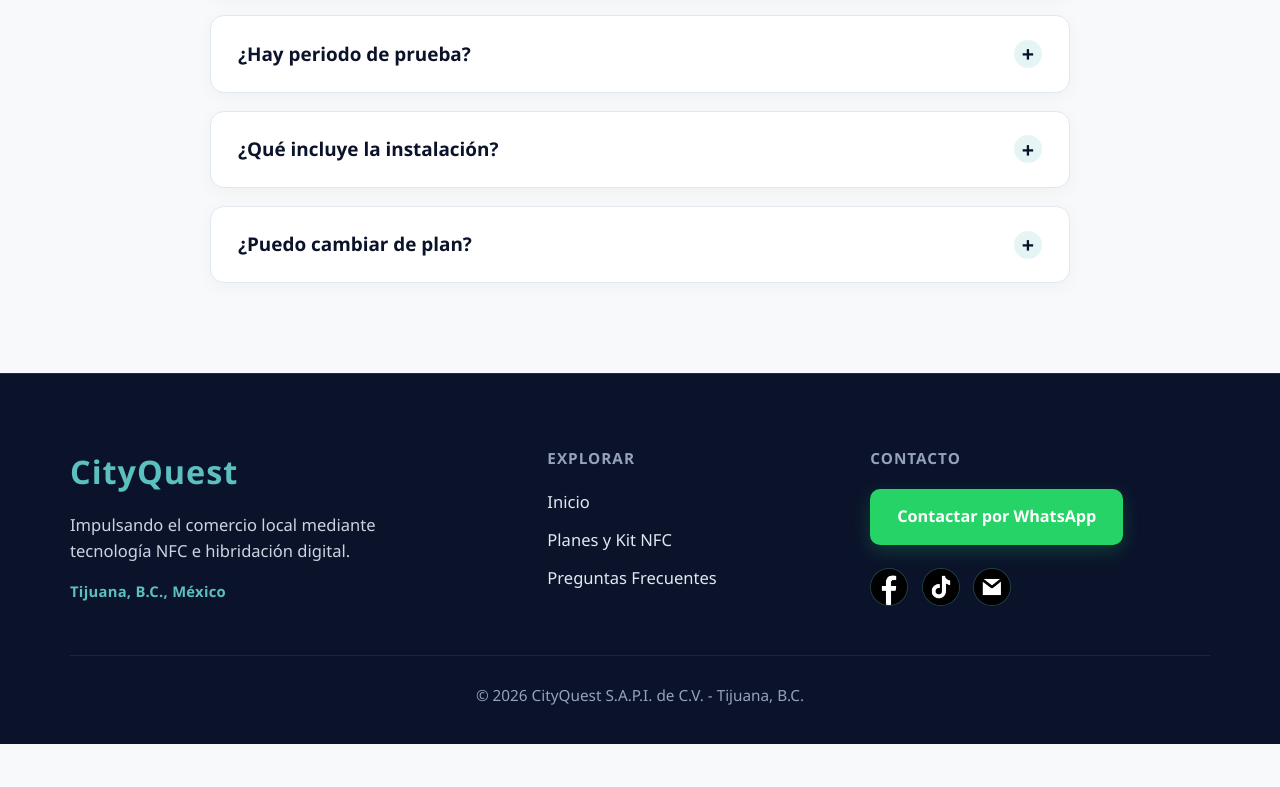
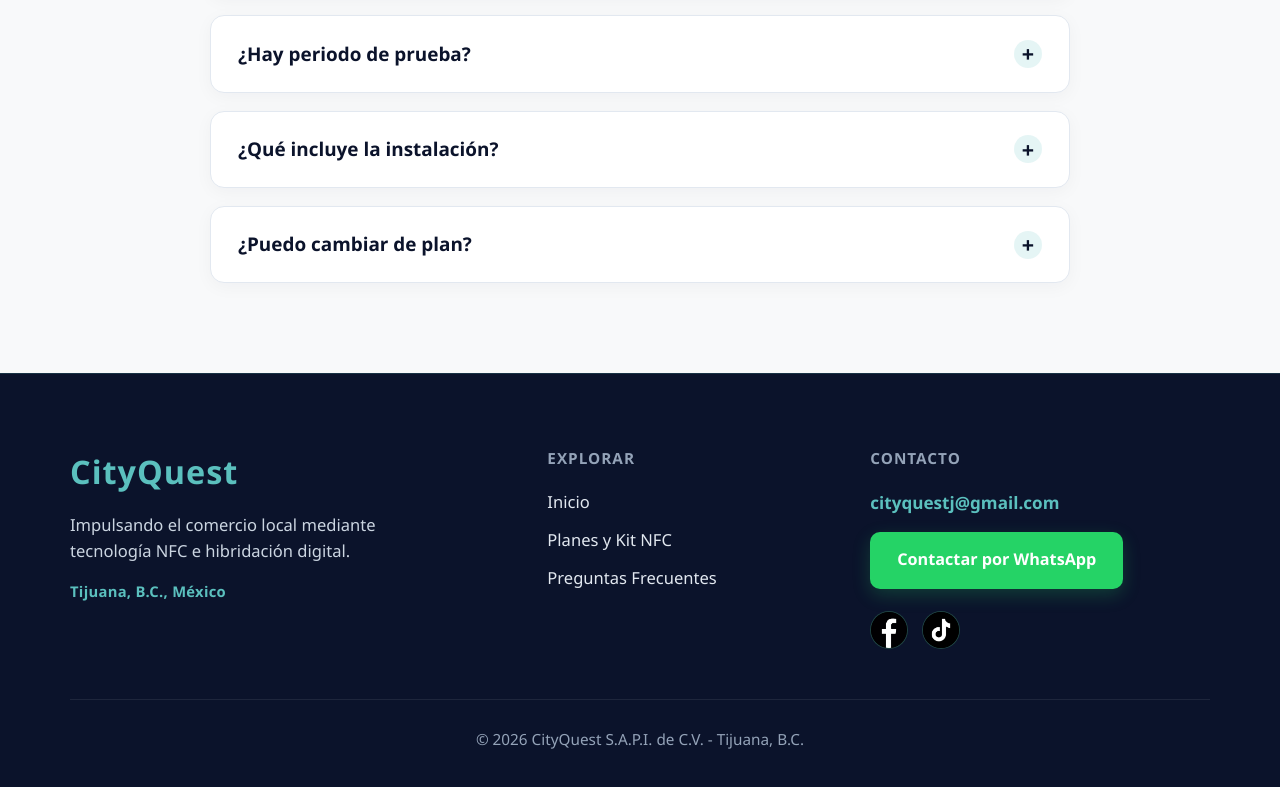
Before and after one commit to danielpulid0/CityQuest, a plain HTML site: page index.html in a window 1280 px wide. Shown: the part 5503-6290 px from the top of the page. Before the commit the page ends 6247 px from the top, so only its background shows below. Drawn offline with Linux system fonts and the light colour scheme.

Commit message:
correo en footer

```diff
--- a/index.html
+++ b/index.html
@@ -412,6 +412,7 @@
                 <div class="footer-col">
                     <h3 class="footer-heading">Contacto</h3>
                     <div class="footer-contact">
+                        <a href="mailto:cityquestj@gmail.com" class="footer-email">cityquestj@gmail.com</a>
                         <a href="https://wa.me/526631629527?text=Hola%2C%20quiero%20informaci%C3%B3n%20de%20CityQuest%20para%20mi%20negocio" target="_blank" rel="noopener noreferrer" class="whatsapp-btn footer-wa-btn">Contactar por WhatsApp</a>
                     </div>
                     <div class="redes">
@@ -420,9 +421,6 @@
                         </a>
                         <a href="https://www.tiktok.com/@cityquest.tj" target="_blank" rel="noopener noreferrer" aria-label="TikTok">
                             <img src="./img/tiktok.png" alt="TikTok">
-                        </a>
-                        <a href="mailto:cityquestj@gmail.com" aria-label="Correo">
-                            <img src="./img/mail.png" alt="Correo">
                         </a>
                     </div>
                 </div>
```
Also changed, not shown: img/mail.png (deleted).
